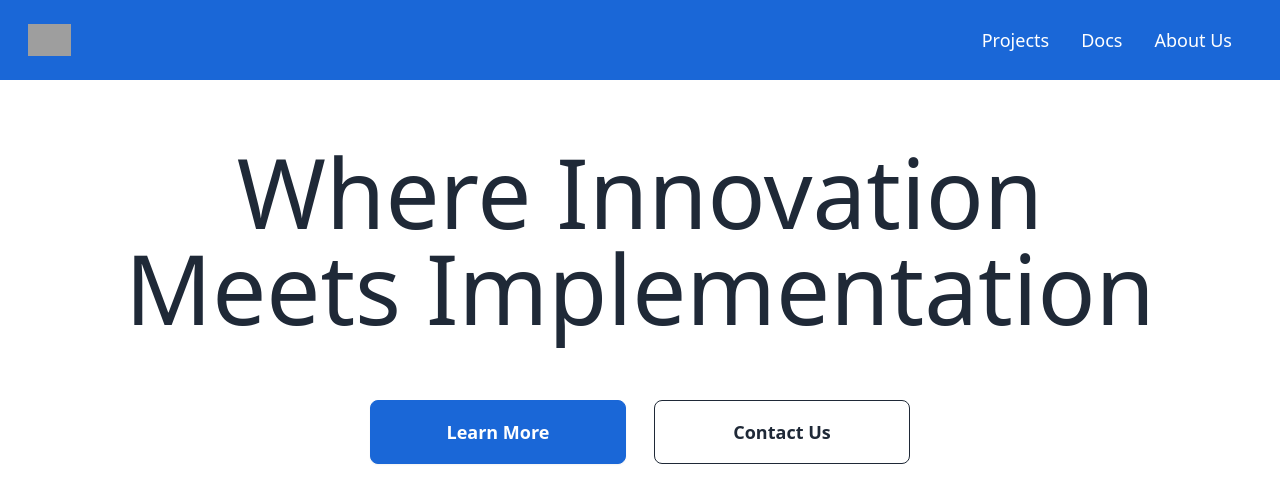
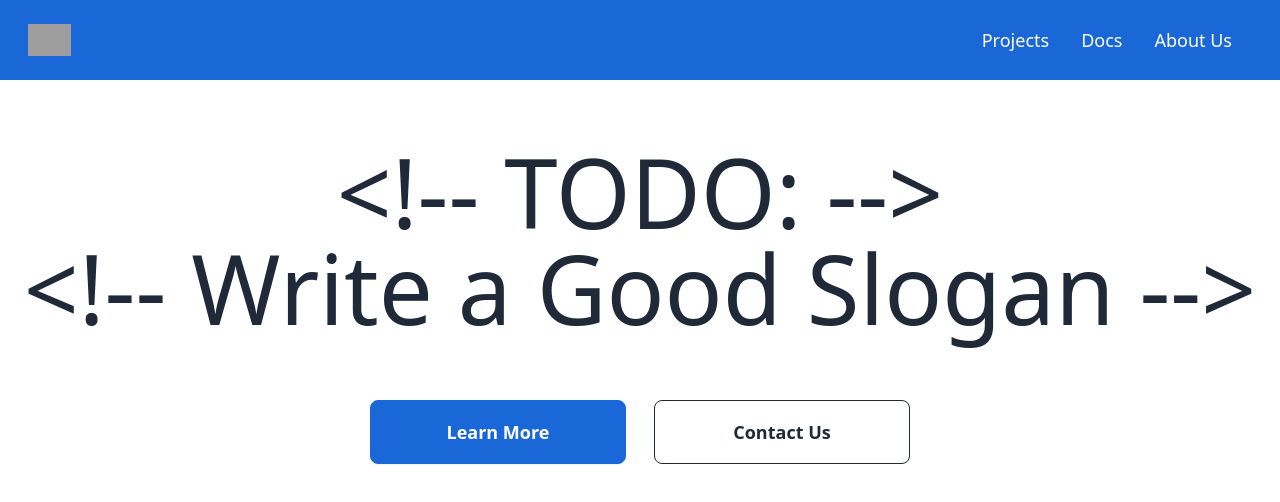
Before and after one commit to AbandonTech/abandontechsite, a Nuxt app: page / in a window 1280 px wide. Shown: the top 502 px of the page. Built offline with nearby package versions, Linux system fonts and the light colour scheme; grey boxes are pictures that could not be loaded.

Commit message:
change banner to use meme slogan

```diff
--- a/components/HeroBanner.vue
+++ b/components/HeroBanner.vue
@@ -2,8 +2,10 @@
     <div class="flex justify-center pt-16">
         <div>
             <div class="text-base-content text-center text-8xl">
-                <h1>Where Innovation</h1>
-                <h1>Meets Implementation</h1>
+                <!-- <h1>Technology Without</h1>
+                <h1>The Baggage</h1> -->
+                <h1>{{ toHtmlComment("TODO:") }}</h1>
+                <h1>{{ toHtmlComment("Write a Good Slogan") }}</h1>
             </div>
             <div class="flex gap-7 justify-center mt-16">
                 <button class="btn btn-lg btn-wide btn-primary">Learn More</button>
@@ -12,3 +14,9 @@
         </div>
     </div>
 </template>
+
+<script setup>
+    function toHtmlComment(txt) {
+        return `<!-- ${txt} -->`
+    }
+</script>
```
